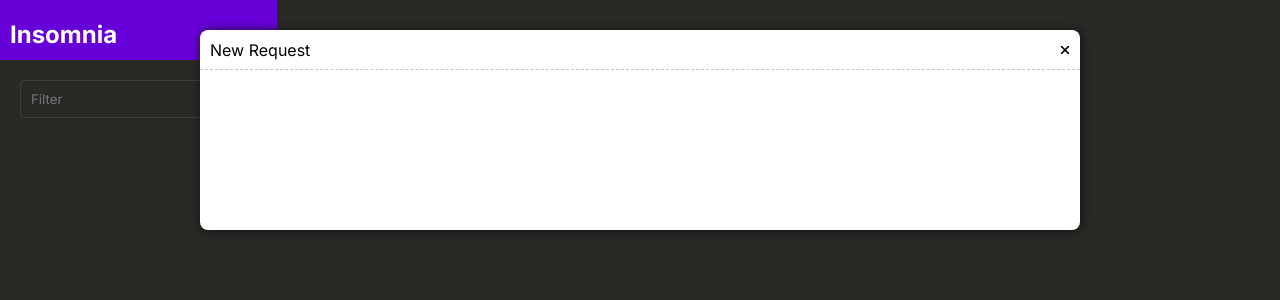
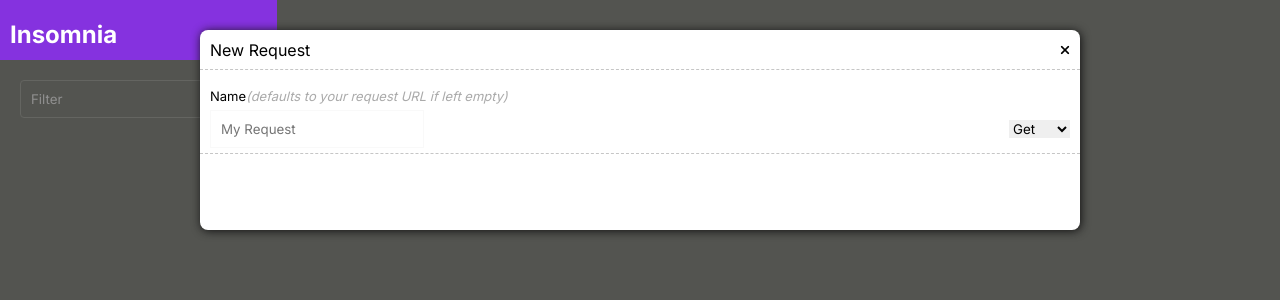
Before and after one commit to davidlpc1/Insomnia-clone-reactjs, a React (Create React App) app: page / in a window 1280 px wide. Both pictures are taken after a click on the button 250 px from the left and 99 px from the top of the page. Shown: the top 300 px of the page. Built offline with nearby package versions, Linux system fonts and the light colour scheme.

Commit message:
Updating the popup !

```diff
--- a/src/components/CreateRequestPopup/index.tsx
+++ b/src/components/CreateRequestPopup/index.tsx
@@ -3,27 +3,62 @@ import {
     CreateRequestContainer ,
     CreateRequestHeader,
     CreateRequestHeaderButton,
-    CreateRequestHeaderIcon
+    CreateRequestHeaderIcon,
+    CreateRequestForm,
+    CreateRequestLabel,
+    CreateRequestInputGroup,
+    CreateRequestNameInput,
+    CreateRequestMethodSelect
 } from './styles'
 
 interface CreateRequestPopupProps{
-    reference:React.RefObject<HTMLDivElement>
+    reference:React.RefObject<HTMLDivElement>,
+    appRef:React.RefObject<HTMLDivElement>
 }
 
-function hidePopup(refOfPopup:React.RefObject<HTMLDivElement>){
-    if(refOfPopup.current == null) throw new Error('That popup is null')
+function hidePopup(refOfPopup:React.RefObject<HTMLDivElement>,refOfApp:React.RefObject<HTMLDivElement>){
+    if(refOfPopup.current == null || refOfApp.current == null) return;
     refOfPopup.current.style.display = 'none';
+    refOfApp.current.style.opacity = '1';
 }
 
+const methods = [
+    { name: 'Get', color:'#9583de' },
+    { name: 'Post',color:'#74aa3a' },
+    { name: 'Put',color:'#e69123' },
+    { name: 'Delete',color:'#de5243' },
+]
+
 export default function CreateRequestPopup(props : CreateRequestPopupProps){
+
     return(
         <CreateRequestContainer ref={props.reference} >
             <CreateRequestHeader>
                 <span>New Request </span>
-                <CreateRequestHeaderButton onClick={() => hidePopup(props.reference)}>
+                <CreateRequestHeaderButton onClick={() => hidePopup(props.reference,props.appRef)}>
                     <CreateRequestHeaderIcon className="fas fa-times" />
                 </CreateRequestHeaderButton>
             </CreateRequestHeader>
+            <CreateRequestForm>
+                <CreateRequestLabel>Name
+                    <span>(defaults to your request URL if left empty)</span>
+                </CreateRequestLabel>
+                <CreateRequestInputGroup>
+                    <CreateRequestNameInput type="text" name="request" placeholder="My Request" />
+                    <CreateRequestMethodSelect>
+                        {
+                            methods.map((method,index) => {
+                                return index === 0 ? (
+                                    <option  style={{color:method.color}} key={method.name} value={method.name} selected>{method.name}</option>
+                                ) : (
+                                    <option style={{color:method.color}} key={method.name} value={method.name}>{method.name}</option>
+                                )
+                            })
+                        }
+                    </CreateRequestMethodSelect>
+                </CreateRequestInputGroup>
+
+            </CreateRequestForm>
         </CreateRequestContainer>
     )
 }
--- a/src/components/CreateRequestPopup/styles.ts
+++ b/src/components/CreateRequestPopup/styles.ts
@@ -13,6 +13,7 @@ export const CreateRequestContainer = styled('div')`
     border-radius:8px;
     z-index:9999;
     display:none;
+    transition:200ms ease-in-out;
 `;
 
 export const CreateRequestHeader = styled('div')`
@@ -32,3 +33,29 @@ export const CreateRequestHeaderButton= styled('button')`
 export const CreateRequestHeaderIcon = styled('i')`
     pointer-events:none;
 `;
+
+export const CreateRequestForm = styled('form')`
+    border-bottom:.1px dashed #aaaa;
+    margin: 15px 0;
+`;
+export const CreateRequestLabel = styled('label')`
+    font-size:13px;
+    color:var(--black-color);
+    margin-left:10px;
+    margin-top:10px;
+    span{
+        color:#aaa;
+        font-style:italic;
+    }
+`;
+export const CreateRequestInputGroup = styled('div')`
+    display:flex;
+    padding:5px 10px;
+    justify-content:space-between;
+    align-items:center;
+`;
+export const CreateRequestNameInput = styled('input')`
+    border: .5px solid #aaa1;
+    padding:10px
+`;
+export const CreateRequestMethodSelect = styled('select')``;
--- a/src/components/MethodsTypes/index.tsx
+++ b/src/components/MethodsTypes/index.tsx
@@ -9,12 +9,14 @@ import {
 } from './styles';
 
 interface MethodsTypesProps{
-    reference:React.RefObject<HTMLDivElement>
+    reference:React.RefObject<HTMLDivElement>,
+    appRef:React.RefObject<HTMLDivElement>
 }
 
-function showPopup(refOfPopup:React.RefObject<HTMLDivElement>){
-    if(refOfPopup.current == null) throw new Error('That popup is null')
+function showPopup(refOfPopup:React.RefObject<HTMLDivElement>,refOfApp:React.RefObject<HTMLDivElement>){
+    if(refOfPopup.current == null || refOfApp.current == null) return;
     refOfPopup.current.style.display = 'block';
+    refOfApp.current.style.opacity = '0.8';
 }
 
 export default function MethodsTypes(props : MethodsTypesProps){
@@ -23,7 +25,7 @@ export default function MethodsTypes(props : MethodsTypesProps){
             <InsomniaConfig><h2>Insomnia</h2></InsomniaConfig>
             <SearchAndCreateMethodContainer>
             <SearchMethod type="text" placeholder="Filter" />
-            <ButtonCreateRequest onClick={() => showPopup(props.reference)}>
+            <ButtonCreateRequest onClick={() => showPopup(props.reference,props.appRef)}>
                 <IconCreateRequest className="fas fa-plus-circle" />
             </ButtonCreateRequest>
             </SearchAndCreateMethodContainer>
--- a/src/screens/App/index.tsx
+++ b/src/screens/App/index.tsx
@@ -1,4 +1,4 @@
-import React, { useRef } from 'react';
+import React, { useEffect, useRef } from 'react';
 import {
   AppGrid,
   BodyContainer,
@@ -14,9 +14,9 @@ export default function App(){
 
   return (
     <>
-      <CreateRequestPopup reference={createRequestPopupRef} />
+      <CreateRequestPopup appRef={appGridRef} reference={createRequestPopupRef} />
       <AppGrid ref={appGridRef}>
-        <MethodsTypes reference={createRequestPopupRef} />
+        <MethodsTypes appRef={appGridRef} reference={createRequestPopupRef} />
         <BodyContainer></BodyContainer>
         <ResultContainer></ResultContainer>
       </AppGrid>
--- a/src/screens/App/styles.ts
+++ b/src/screens/App/styles.ts
@@ -3,6 +3,7 @@ import styled from 'styled-components'
 export const AppGrid = styled('div')`
   display:grid;
   grid-template-columns: 1fr 4fr 4fr;
+  transition:200ms ease-in-out;
 `;
 
 export const BodyContainer = styled('div')`
```
Also changed, not shown: 1 other file (tests, documents, lock files or other folders).
